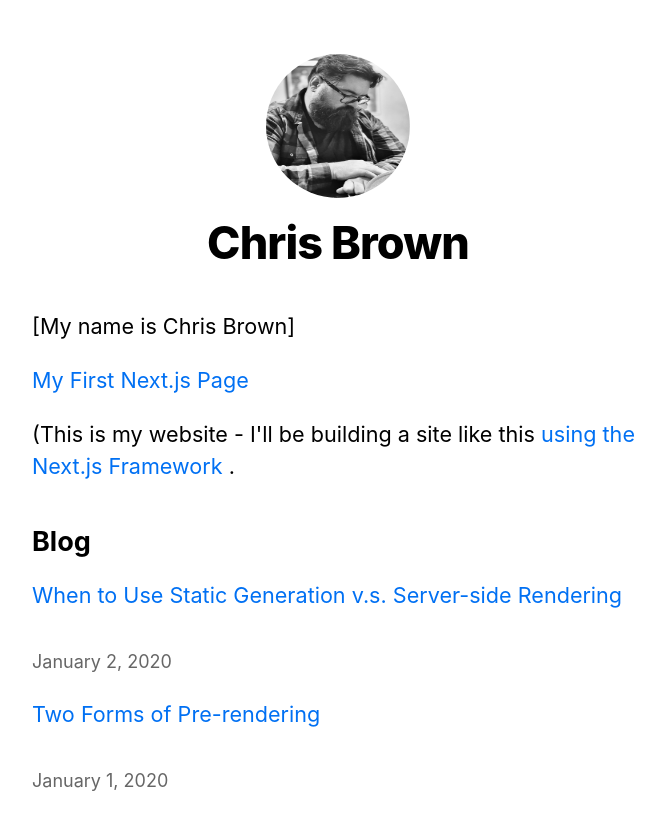
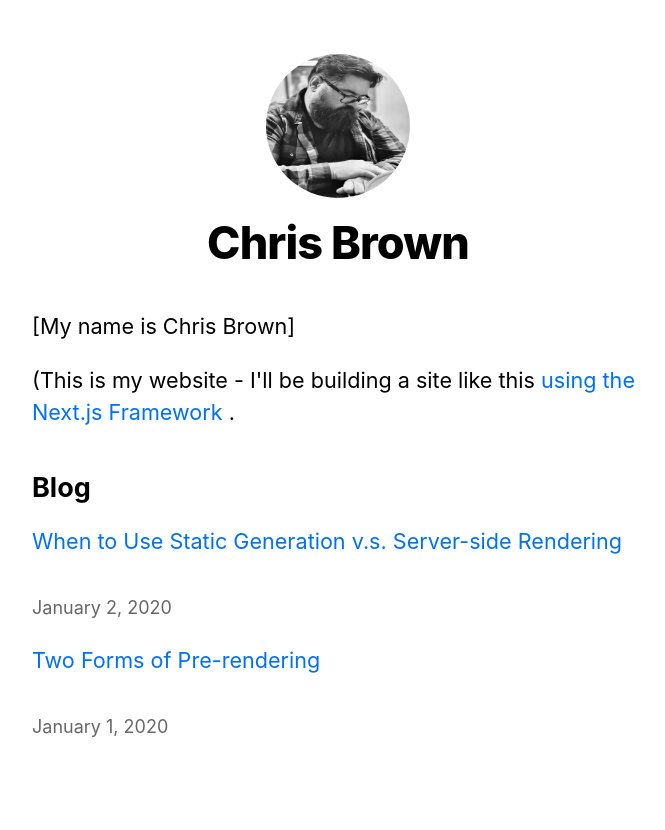
Before and after one commit to ChrisB32-cloud/nextjs-blog, a Next.js app: page / in a window 1280 px wide. Shown: the top 830 px of the page, without its empty margins (302-967 px from the left). Built offline with nearby package versions, Linux system fonts and the light colour scheme.

Commit message:
Removed old link, return a 404 error

```diff
--- a/pages/index.js
+++ b/pages/index.js
@@ -24,7 +24,7 @@ export default function Home({ allPostsData }) {
       </Head>
       <section className={utilStyles.headingMd}>
         <p>[My name is Chris Brown]</p>
-        <Link href='/posts/first-post'><a>My First Next.js Page</a></Link>
+        {/* <Link href='/posts/first-post'><a>My First Next.js Page</a></Link> */}
         <p>
           (This is my website - I'll be building a site like this {' '}
           <a href="https://nextjs.org/learn">using the Next.js Framework </a>.
```
